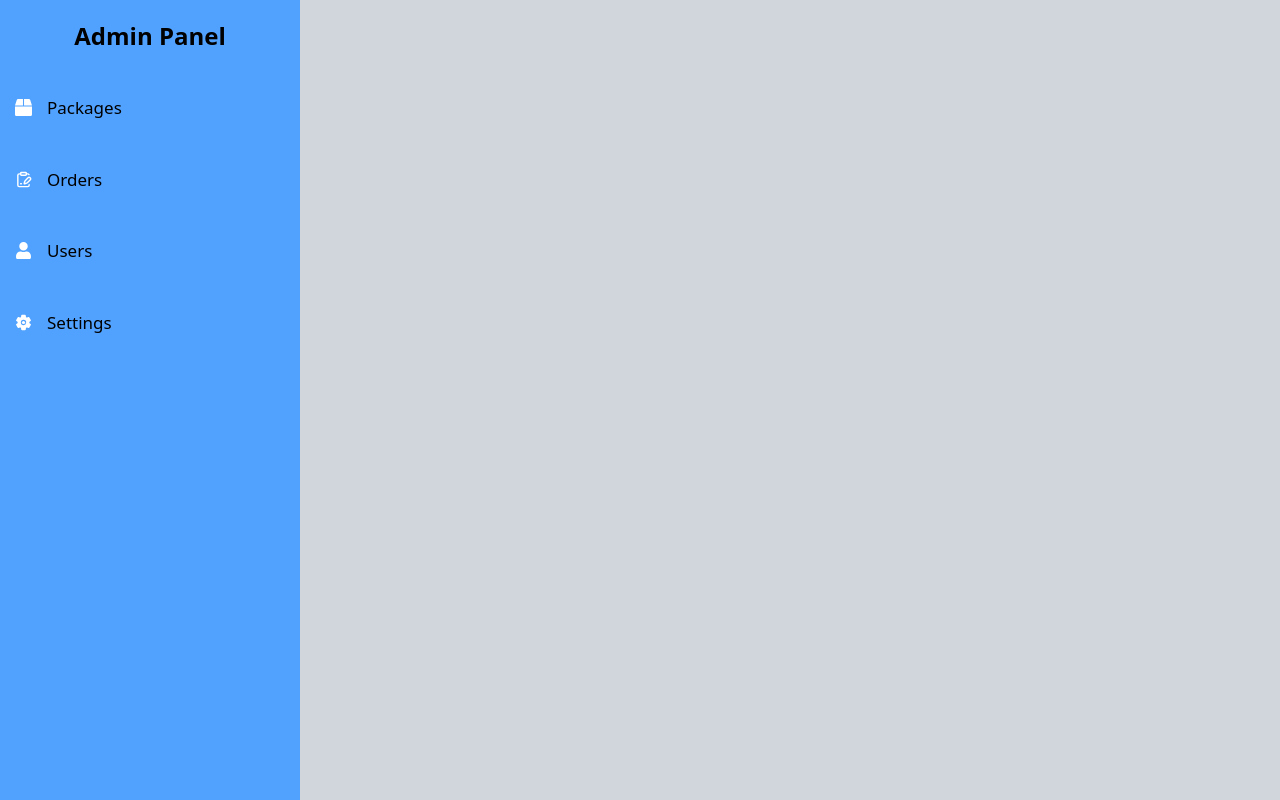
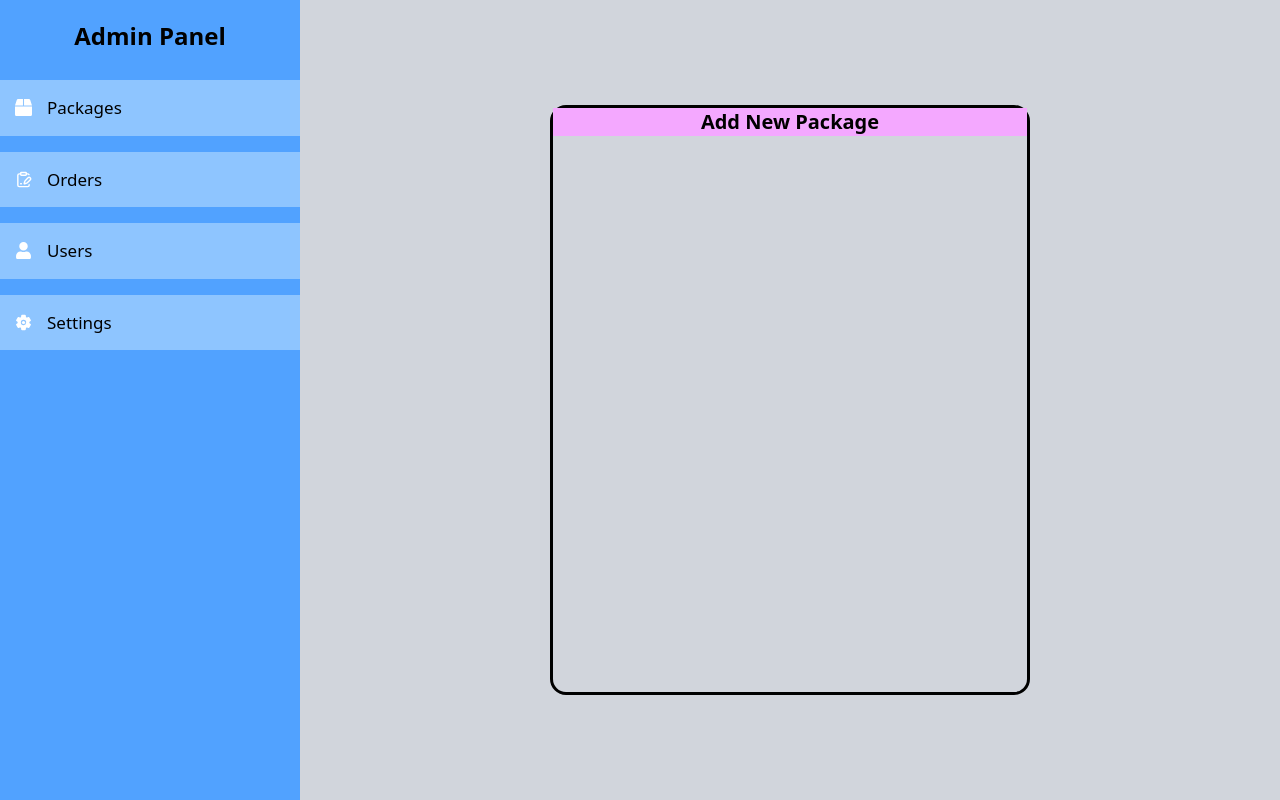
Before and after one commit to thimansa911/full-stack-web-development-course-, a React (Vite) app in the folder for-learn-front-end/: page /admin/package/addpackage in a window 1280 px wide. Built offline with nearby package versions, Linux system fonts and the light colour scheme.

Commit message:
made package add page ( part 1 )

```diff
--- a/for-learn-front-end/pages/admin.jsx
+++ b/for-learn-front-end/pages/admin.jsx
@@ -3,21 +3,24 @@ import { FaBox } from "react-icons/fa";
 import { LuClipboardPenLine } from "react-icons/lu";
 import { FaUser } from "react-icons/fa";
 import { IoSettings } from "react-icons/io5";
+import AdminPackagePage from "./adminpages/package";
+import AddNewPackage from "./adminpages/addnewpackage";
 
 export default function AdminPage(){
     return(
         <div className="w-full h-full bg-white flex">
             <div className="w-[300px] h-full bg-blue-400 flex flex-col items-center ">
                 <span className="text-2xl font-bold my-5">Admin Panel</span>
-                <Link className="flex flex-row w-full p-[15px] items-center text-[17px] gap-[15px] my-2 hover:bg-blue-500 hover:-translate-y-1 hover:shadow-md transition duration-200" to="/admin/package" ><FaBox className="text-white" />Packages</Link>
-                <Link className="flex flex-row w-full p-[15px] items-center text-[17px] gap-[15px] my-2 hover:bg-blue-500 hover:-translate-y-1 hover:shadow-md transition duration-200" to="/admin/order" ><LuClipboardPenLine className="text-white" />Orders</Link>
-                <Link className="flex flex-row w-full p-[15px] items-center text-[17px] gap-[15px] my-2 hover:bg-blue-500 hover:-translate-y-1 hover:shadow-md transition duration-200" to="/admin/user" ><FaUser className="text-white" />Users</Link>
-                <Link className="flex flex-row w-full p-[15px] items-center text-[17px] gap-[15px] my-2 hover:bg-blue-500 hover:-translate-y-1 hover:shadow-md transition duration-200" to="/admin/settings"><IoSettings className="text-white" />Settings</Link>
+                <Link className="flex flex-row w-full p-[15px] items-center text-[17px] gap-[15px] my-2 hover:bg-blue-500 hover:-translate-y-1 hover:shadow-md transition duration-200 bg-blue-300" to="/admin/package" ><FaBox className="text-white" />Packages</Link>
+                <Link className="flex flex-row w-full p-[15px] items-center text-[17px] gap-[15px] my-2 hover:bg-blue-500 hover:-translate-y-1 hover:shadow-md transition duration-200 bg-blue-300" to="/admin/order" ><LuClipboardPenLine className="text-white" />Orders</Link>
+                <Link className="flex flex-row w-full p-[15px] items-center text-[17px] gap-[15px] my-2 hover:bg-blue-500 hover:-translate-y-1 hover:shadow-md transition duration-200 bg-blue-300" to="/admin/user" ><FaUser className="text-white" />Users</Link>
+                <Link className="flex flex-row w-full p-[15px] items-center text-[17px] gap-[15px] my-2 hover:bg-blue-500 hover:-translate-y-1 hover:shadow-md transition duration-200 bg-blue-300" to="/admin/settings"><IoSettings className="text-white" />Settings</Link>
             </div>
             <div className="w-[calc(100%-300px)] bg-gray-300 h-full">
                 <Routes path="/">
                     <Route path="/dashboard" element={<span>Dashboard</span>}/>
-                    <Route path="/package" element={<h1>Packages</h1>}/>
+                    <Route path="/package" element={<AdminPackagePage/>}/>
+                    <Route path="package/addpackage" element={<AddNewPackage/>}/>
                     <Route path="/order" element={<h1>Orders</h1>}/>
                     <Route path="/user" element={<h1>Users</h1>}/>
                     <Route path="/settings" element={<h1>Settings</h1>}/>
--- /dev/null
+++ b/for-learn-front-end/pages/adminpages/addnewpackage.jsx
@@ -0,0 +1,10 @@
+export default function AddNewPackage() {
+    return (
+        <div className="w-full h-full bg-gray-300 items-center justify-center flex">
+            <div className="w-[480px] h-[590px] border-b-black border-3 rounded-2xl">
+                <div className="flex items-center justify-center bg-fuchsia-300"><span className="text-xl font-bold text-black">Add New Package</span></div>
+
+            </div>
+        </div>
+    )
+}
--- /dev/null
+++ b/for-learn-front-end/pages/adminpages/package.jsx
@@ -0,0 +1,12 @@
+import { FaPlus } from "react-icons/fa6";
+import { Link } from "react-router-dom";
+
+export default function AdminPackagePage() {
+    return (
+    <div className="w-full h-full bg-gray-300">Package page
+    <Link to="/admin/package/addpackage" className="flex items-center bg-blue-500 text-white fixed right-[20px] bottom-[20px] p-3 rounded-full hover:bg-blue-600 cursor-pointer active:translate-y-1 hover:shadow-md transition duration-200">
+        <FaPlus className="text-[20px]" />
+    </Link>
+    </div>
+)
+}
```
